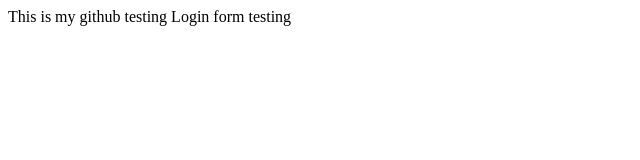
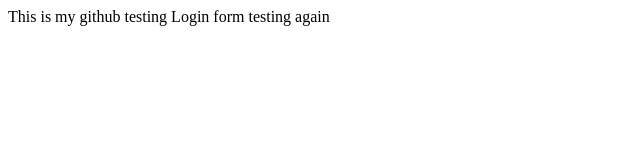
Before and after one commit to delphi1004/mygithubtesting, a plain HTML site: page index.html in a window 1280 px wide. Shown: the full height of the page, 0-640 px from the left. Drawn offline with Linux system fonts and the light colour scheme.

Commit message:
test again

```diff
--- a/index.html
+++ b/index.html
@@ -5,7 +5,7 @@
     </head>
     <body>
         This is my github testing
-        Login form testing
+        Login form testing again
     </body>
 
 </html>
```
